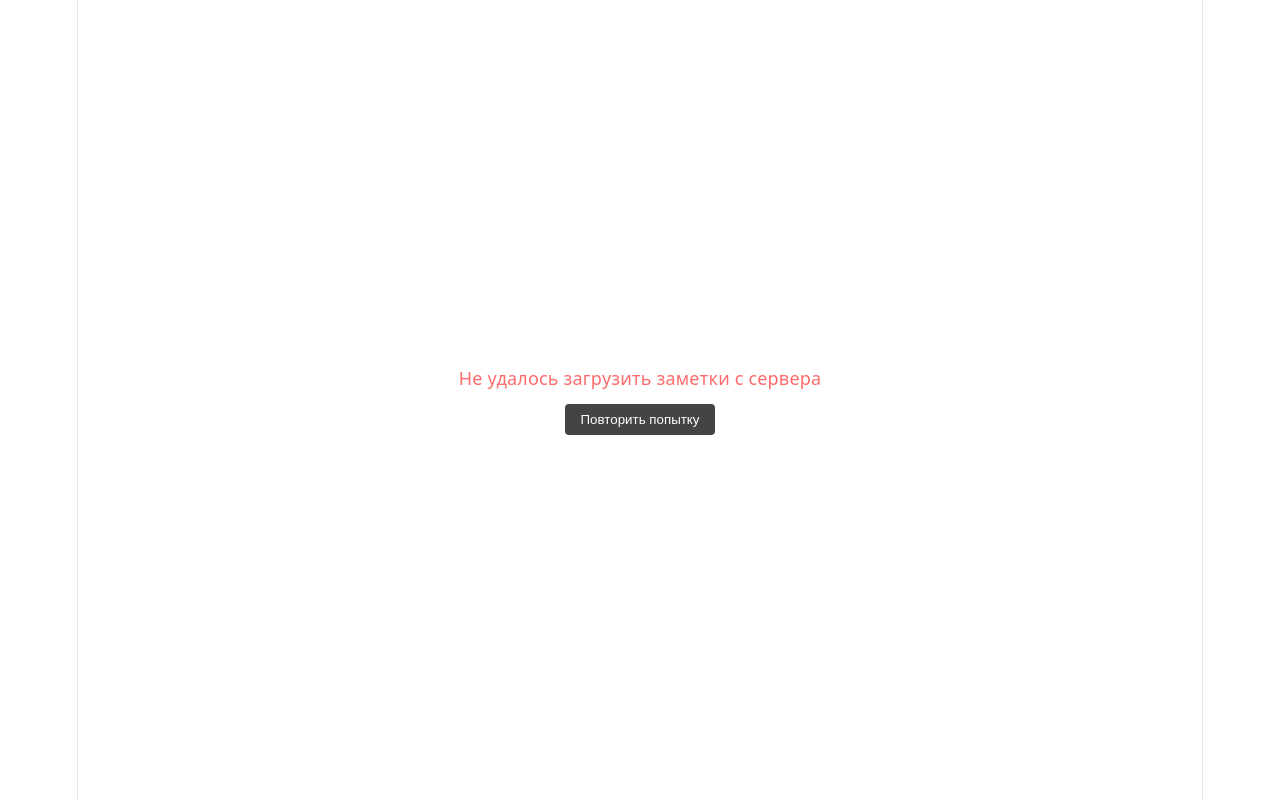
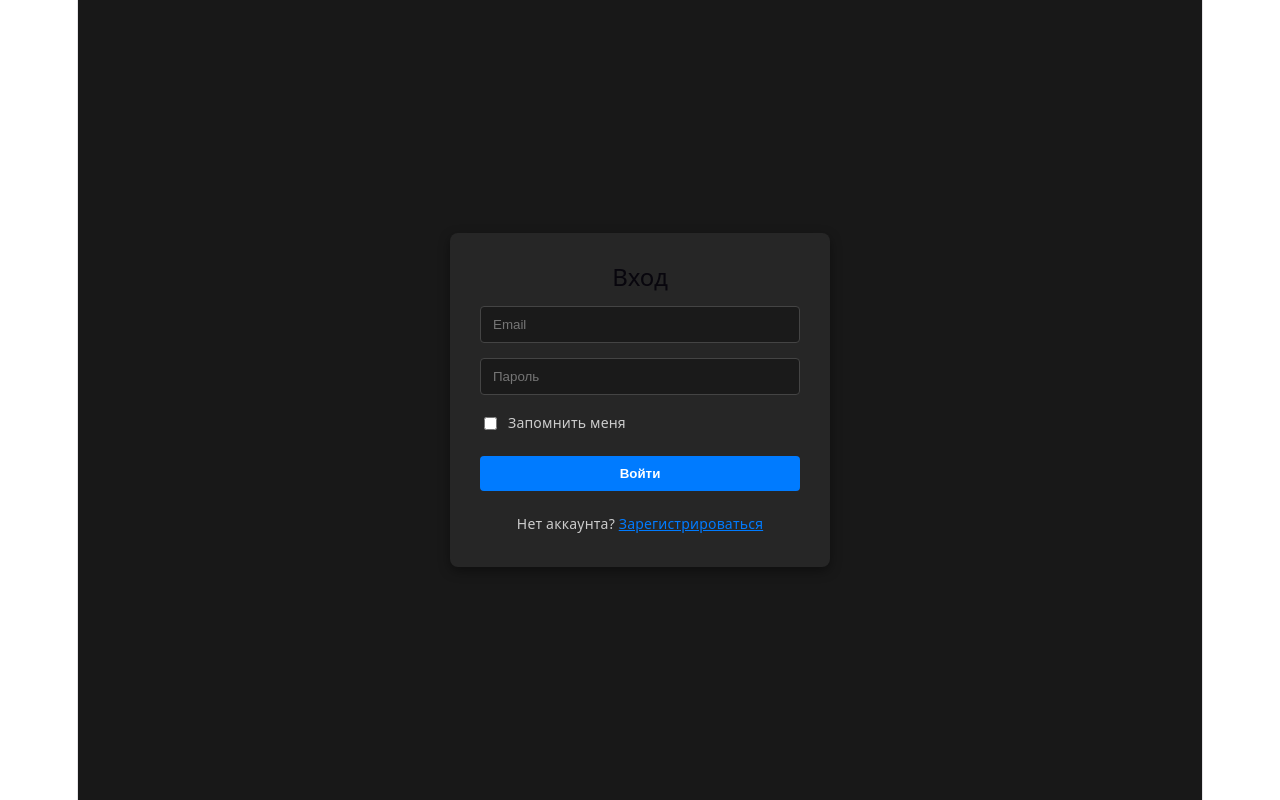
Before and after one commit to britunass/Notes, a React (Vite) app in the folder client/: page / in a window 1280 px wide. Built offline with nearby package versions, Linux system fonts and the light colour scheme; no server answers.

Commit message:
Лаб5: Страничка авторизации. Баг фильтра

```diff
--- a/client/src/App.jsx
+++ b/client/src/App.jsx
@@ -1,8 +1,36 @@
-import React from 'react';
+import React, { useState, useEffect } from 'react';
 import { useNotes } from './hooks/useNotes';
 import { NoteList } from './components/NoteList';
+import { AuthForm } from './components/AuthForm';
 
 function App() {
+  const [token, setToken] = useState(localStorage.getItem('token'));
+
+  useEffect(() => {
+    const handleStorageChange = () => {
+      setToken(localStorage.getItem('token'));
+    };
+    window.addEventListener('storage', handleStorageChange);
+    return () => window.removeEventListener('storage', handleStorageChange);
+  }, []);
+
+  const handleLoginSuccess = () => {
+    setToken(localStorage.getItem('token'));
+  };
+
+  const handleLogout = () => {
+    localStorage.removeItem('token');
+    setToken(null);
+  };
+
+  if (!token) {
+    return <AuthForm onLoginSuccess={handleLoginSuccess} />;
+  }
+
+  return <MainNotesApp onLogout={handleLogout} />;
+}
+
+function MainNotesApp({ onLogout }) {
   const {
     notes,
     loading,
@@ -64,6 +92,29 @@ function App() {
 
   return (
     <div>
+      <div style={{
+        display: 'flex',
+        justifyContent: 'flex-end',
+        padding: '10px 20px',
+        backgroundColor: '#1e1e1e',
+        borderBottom: '1px solid #333'
+      }}>
+        <button
+          onClick={onLogout}
+          style={{
+            padding: '6px 12px',
+            backgroundColor: '#dc3545',
+            color: '#fff',
+            border: 'none',
+            borderRadius: '4px',
+            cursor: 'pointer',
+            fontWeight: 'bold'
+          }}
+        >
+          Выйти
+        </button>
+      </div>
+
       <NoteList
         notes={notes}
         selectedNote={selectedNote}
--- a/client/src/api.js
+++ b/client/src/api.js
@@ -1,9 +1,10 @@
 import axios from 'axios';
 
 const api = axios.create({
-  baseURL: import.meta.env.VITE_API_URL || 'http://localhost:3000/api',
+  baseURL: import.meta.env.VITE_API_URL || 'http://localhost:3000',
 });
 
+// Request Interceptor: подставляет токен в каждый запрос
 api.interceptors.request.use((config) => {
   const token = localStorage.getItem('token');
   if (token) {
@@ -12,6 +13,21 @@ api.interceptors.request.use((config) => {
   return config;
 });
 
+// Response Interceptor: при получении 401 сбрасывает токен и перезагружает страницу
+api.interceptors.response.use(
+  (response) => response,
+  (error) => {
+    if (error.response && error.response.status === 401) {
+      localStorage.removeItem('token');
+      window.location.reload(); // Возвращает на экран авторизации
+    }
+    return Promise.reject(error);
+  }
+);
+
+export const loginUser = (credentials) => api.post('/auth/login', credentials);
+export const registerUser = (credentials) => api.post('/auth/register', credentials);
+
 export const fetchNotes = (config = {}) => api.get('/notes', config);
 export const createNote = (noteData) => api.post('/notes', noteData);
 export const updateNote = (id, noteData) => api.put(`/notes/${id}`, noteData);
--- /dev/null
+++ b/client/src/components/AuthForm.jsx
@@ -0,0 +1,156 @@
+import React, { useState } from 'react';
+import { loginUser, registerUser } from '../api';
+
+export function AuthForm({ onLoginSuccess }) {
+  const [isLogin, setIsLogin] = useState(true);
+  const [email, setEmail] = useState('');
+  const [password, setPassword] = useState('');
+  const [rememberMe, setRememberMe] = useState(false); // <--- Добавили state
+  const [error, setError] = useState(null);
+  const [loading, setLoading] = useState(false);
+
+  const handleSubmit = async (e) => {
+    e.preventDefault();
+    setError(null);
+    setLoading(true);
+
+    try {
+      // Отправляем rememberMe при входе
+      const payload = isLogin ? { email, password, rememberMe } : { email, password };
+      const authFn = isLogin ? loginUser : registerUser;
+      const response = await authFn(payload);
+
+      const token = response.data.token;
+      if (token) {
+        localStorage.setItem('token', token);
+        onLoginSuccess();
+      } else if (!isLogin) {
+        alert('Регистрация успешна! Теперь войдите в систему.');
+        setIsLogin(true);
+      }
+    } catch (err) {
+      console.error(err);
+      setError(
+        err.response?.data?.error ||
+        (isLogin ? 'Ошибка при входе в систему' : 'Ошибка при регистрации')
+      );
+    } finally {
+      setLoading(false);
+    }
+  };
+
+  return (
+    <div style={styles.container}>
+      <div style={styles.card}>
+        <h2 style={{ marginBottom: '15px' }}>{isLogin ? 'Вход' : 'Регистрация'}</h2>
+        {error && <div style={styles.error}>{error}</div>}
+
+        <form onSubmit={handleSubmit} style={styles.form}>
+          <input
+            type="email"
+            placeholder="Email"
+            value={email}
+            onChange={(e) => setEmail(e.target.value)}
+            required
+            style={styles.input}
+          />
+          <input
+            type="password"
+            placeholder="Пароль"
+            value={password}
+            onChange={(e) => setPassword(e.target.value)}
+            required
+            style={styles.input}
+          />
+
+          {/* Чекбокс Запомнить меня */}
+          {isLogin && (
+            <label style={{ display: 'flex', alignItems: 'center', gap: '8px', color: '#ccc', fontSize: '14px', cursor: 'pointer' }}>
+              <input
+                type="checkbox"
+                checked={rememberMe}
+                onChange={(e) => setRememberMe(e.target.checked)}
+              />
+              Запомнить меня
+            </label>
+          )}
+
+          <button type="submit" disabled={loading} style={styles.button}>
+            {loading ? 'Загрузка...' : isLogin ? 'Войти' : 'Зарегистрироваться'}
+          </button>
+        </form>
+
+        <p style={styles.toggleText}>
+          {isLogin ? 'Нет аккаунта? ' : 'Уже есть аккаунт? '}
+          <span
+            onClick={() => {
+              setIsLogin(!isLogin);
+              setError(null);
+            }}
+            style={styles.toggleLink}
+          >
+            {isLogin ? 'Зарегистрироваться' : 'Войти'}
+          </span>
+        </p>
+      </div>
+    </div>
+  );
+}
+
+const styles = {
+  container: {
+    display: 'flex',
+    alignItems: 'center',
+    justifyContent: 'center',
+    height: '100vh',
+    backgroundColor: '#181818',
+    color: '#fff',
+  },
+  card: {
+    padding: '30px',
+    borderRadius: '8px',
+    backgroundColor: '#262626',
+    width: '320px',
+    boxShadow: '0 4px 12px rgba(0,0,0,0.4)',
+    textAlign: 'center',
+  },
+  form: {
+    display: 'flex',
+    flexDirection: 'column',
+    gap: '15px',
+    marginTop: '15px',
+  },
+  input: {
+    padding: '10px 12px',
+    borderRadius: '4px',
+    border: '1px solid #444',
+    backgroundColor: '#1a1a1a',
+    color: '#fff',
+    outline: 'none',
+  },
+  button: {
+    padding: '10px',
+    borderRadius: '4px',
+    border: 'none',
+    backgroundColor: '#007bff',
+    color: '#fff',
+    cursor: 'pointer',
+    fontWeight: 'bold',
+    marginTop: '5px',
+  },
+  error: {
+    color: '#ff4d4d',
+    marginBottom: '10px',
+    fontSize: '14px',
+  },
+  toggleText: {
+    marginTop: '20px',
+    fontSize: '14px',
+    color: '#ccc',
+  },
+  toggleLink: {
+    color: '#007bff',
+    cursor: 'pointer',
+    textDecoration: 'underline',
+  },
+};
```
Also changed, not shown: 1 other file (tests, documents, lock files or other folders).
